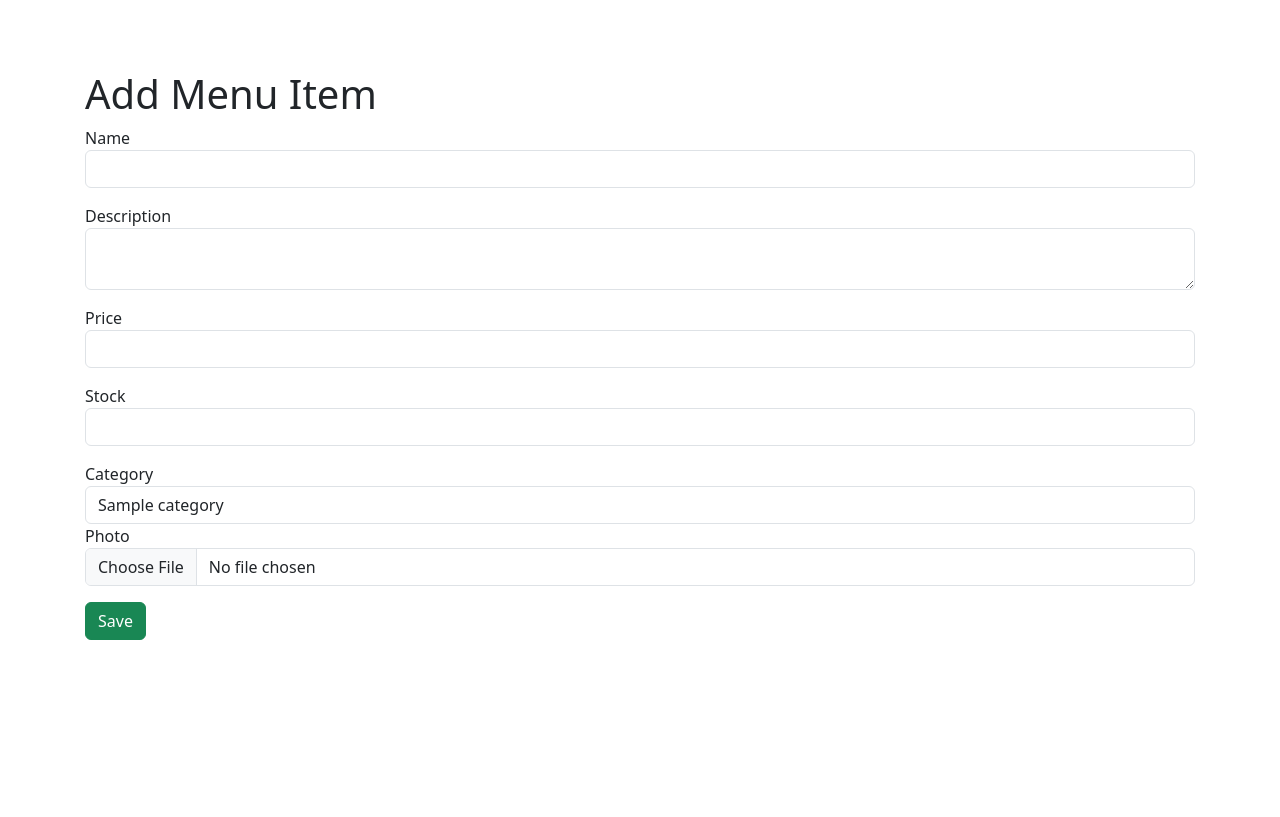
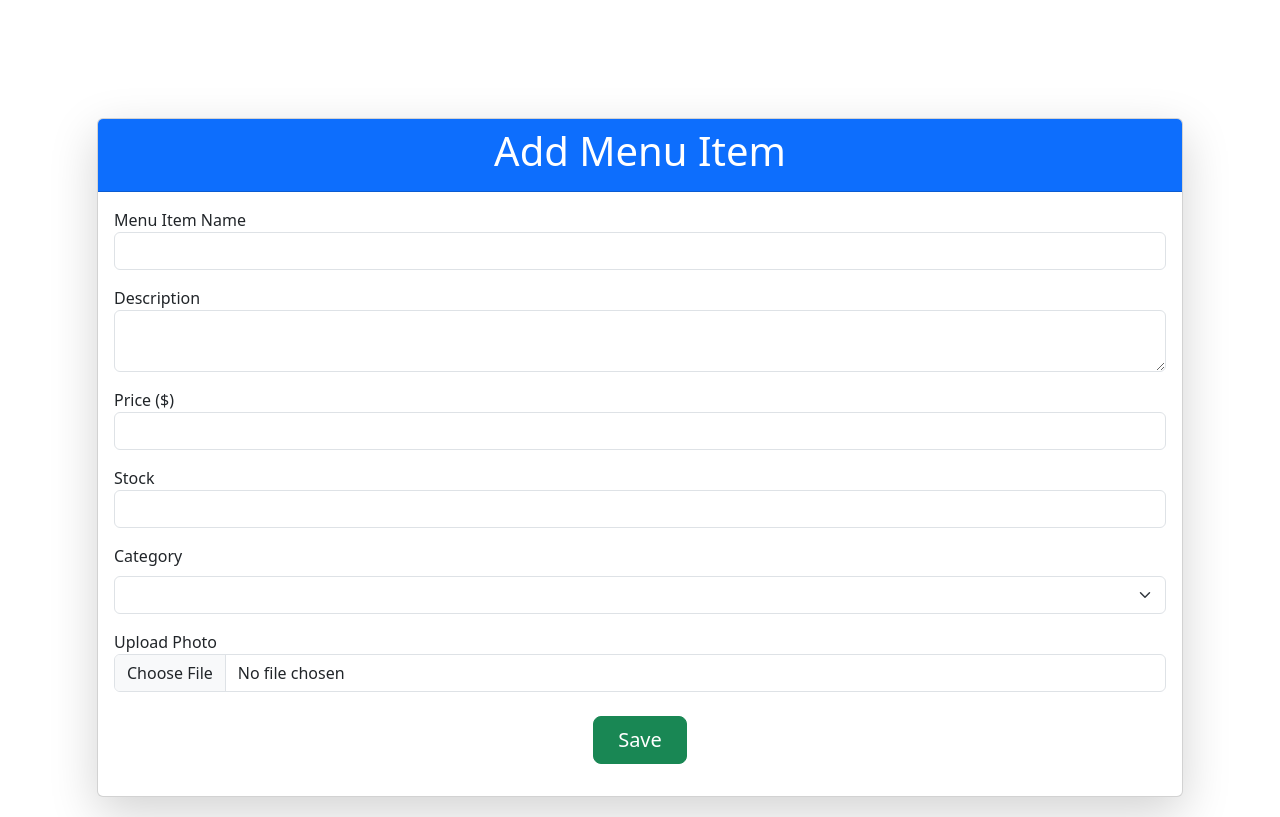
Before and after one commit to SabaAnsari2002/restaurant_ordering_system, a Yii app: template views/restaurant/add-menu.php in a window 1280 px wide. Before the commit the page ends 640 px from the top, so only its background shows below. Run offline with PHP 8.4 and a stand-in for Yii, Linux system fonts and the light colour scheme; the template is opened without the code that fills it: most values are stand-ins (such as "Sample title", 1, 10 or a date in 2020); form fields are guessed from the names that the template uses; data that the repository does not hold is empty; some libraries are stand-ins or nearby versions.

Commit message:
12th commit

```diff
--- a/views/restaurant/add-menu.php
+++ b/views/restaurant/add-menu.php
@@ -5,28 +5,64 @@ use yii\widgets\ActiveForm;
 $this->title = 'Add Menu Item';
 ?>
 
+<div class="container mt-5">
+    <div class="card shadow-lg">
+        <div class="card-header bg-primary text-white text-center">
             <h1><?= Html::encode($this->title) ?></h1>
-
+        </div>
+        <div class="card-body">
             <div class="menu-form">
                 <?php $form = ActiveForm::begin(['options' => ['enctype' => 'multipart/form-data']]); ?>
 
-    <?= $form->field($menu, 'name')->textInput() ?>
-    <?= $form->field($menu, 'description')->textarea() ?>
-    <?= $form->field($menu, 'price')->textInput(['type' => 'number']) ?>
-    <?= $form->field($menu, 'stock')->textInput(['type' => 'number', 'min' => 1]) ?>
+                <div class="mb-3">
+                    <?= $form->field($menu, 'name', [
+                        'template' => "{label}\n{input}\n{error}",
+                        'inputOptions' => ['class' => 'form-control', 'placeholder' => 'Enter menu item name'],
+                    ])->label('Menu Item Name') ?>
+                </div>
 
-    <label>Category</label>
-    <select name="Menu[category]" class="form-control">
+                <div class="mb-3">
+                    <?= $form->field($menu, 'description', [
+                        'template' => "{label}\n{input}\n{error}",
+                        'inputOptions' => ['class' => 'form-control', 'placeholder' => 'Enter a description'],
+                    ])->textarea()->label('Description') ?>
+                </div>
+
+                <div class="mb-3">
+                    <?= $form->field($menu, 'price', [
+                        'template' => "{label}\n{input}\n{error}",
+                        'inputOptions' => ['class' => 'form-control', 'type' => 'number', 'placeholder' => 'Enter price'],
+                    ])->label('Price ($)') ?>
+                </div>
+
+                <div class="mb-3">
+                    <?= $form->field($menu, 'stock', [
+                        'template' => "{label}\n{input}\n{error}",
+                        'inputOptions' => ['class' => 'form-control', 'type' => 'number', 'min' => 1, 'placeholder' => 'Enter stock quantity'],
+                    ])->label('Stock') ?>
+                </div>
+
+                <div class="mb-3">
+                    <label for="category" class="form-label">Category</label>
+                    <select name="Menu[category]" id="category" class="form-select">
                         <?php foreach ($categories as $category): ?>
-            <option value="<?= $category ?>"><?= $category ?></option>
+                            <option value="<?= Html::encode($category) ?>"><?= Html::encode($category) ?></option>
                         <?php endforeach; ?>
                     </select>
+                </div>
 
-    <?= $form->field($menu, 'photo')->fileInput() ?>
+                <div class="mb-4">
+                    <?= $form->field($menu, 'photo', [
+                        'template' => "{label}\n{input}\n{error}",
+                    ])->fileInput(['class' => 'form-control'])->label('Upload Photo') ?>
+                </div>
 
-    <div class="form-group">
-        <?= Html::submitButton('Save', ['class' => 'btn btn-success']) ?>
+                <div class="form-group text-center">
+                    <?= Html::submitButton('Save', ['class' => 'btn btn-success btn-lg px-4']) ?>
                 </div>
 
                 <?php ActiveForm::end(); ?>
             </div>
+        </div>
+    </div>
+</div>
```
Also changed, not shown: views/restaurant/edit-menu.php (+50 -12 lines), views/restaurant/view.php (+29 -14 lines). Lines whose indentation alone changed are shown as unchanged.
